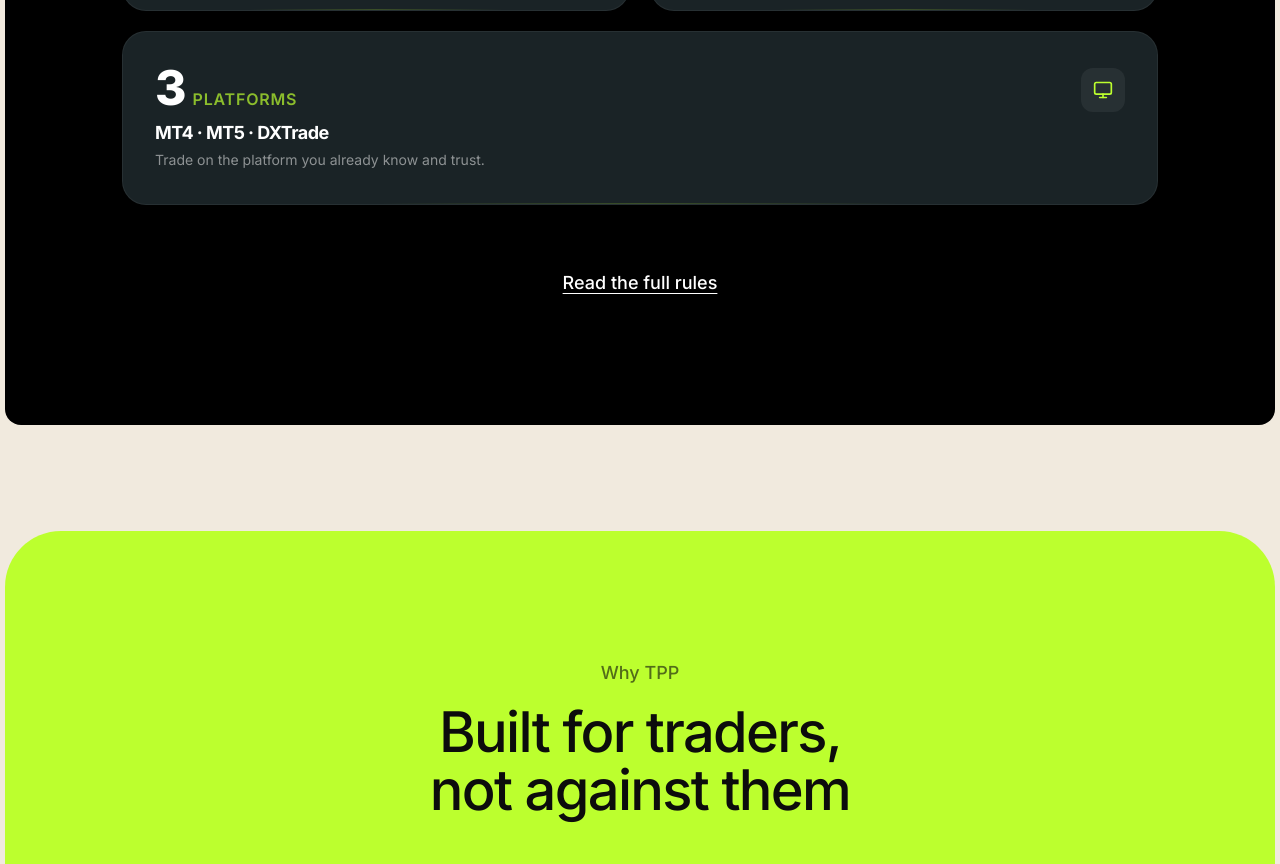
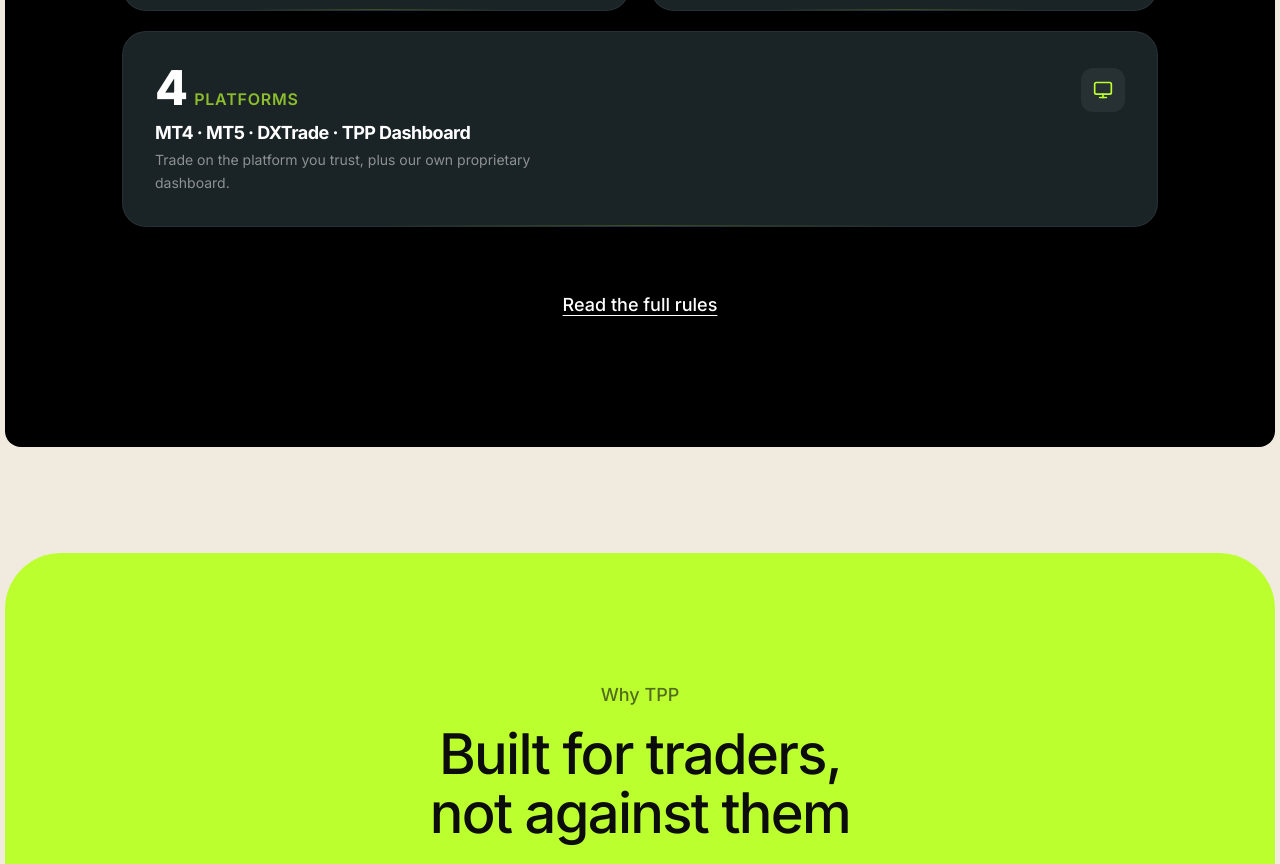
Before and after one commit to jatinkatariaaaa/thepeoplepropwebsite, a Next.js app: page /v2 in a window 1280 px wide. Shown: the part 4780-5644 px from the top of the page. Built offline with nearby package versions, Linux system fonts and the light colour scheme.

Commit message:
feat: add TPP Dashboard as 4th platform

```diff
--- a/src/app/v2/page.tsx
+++ b/src/app/v2/page.tsx
@@ -363,10 +363,10 @@ export default function V2Page() {
                       accent: false
                     },
                     {
-                      stat: "3",
+                      stat: "4",
                       unit: "platforms",
-                      title: "MT4 · MT5 · DXTrade",
-                      desc: "Trade on the platform you already know and trust.",
+                      title: "MT4 · MT5 · DXTrade · TPP Dashboard",
+                      desc: "Trade on the platform you trust, plus our own proprietary dashboard.",
                       icon: Monitor,
                       accent: false,
                       fullWidth: true
```
